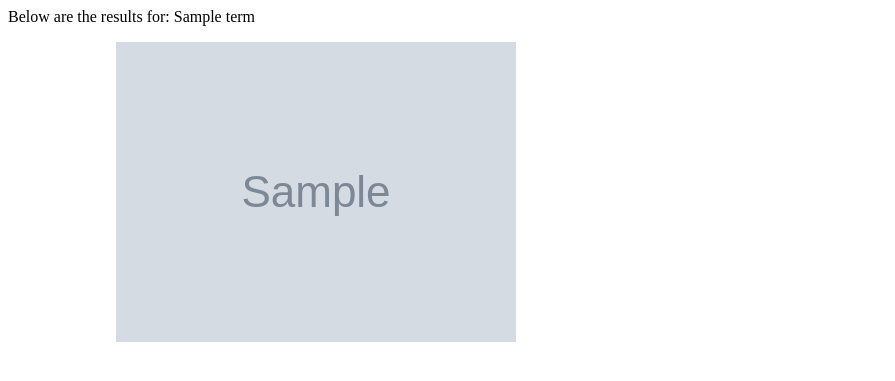
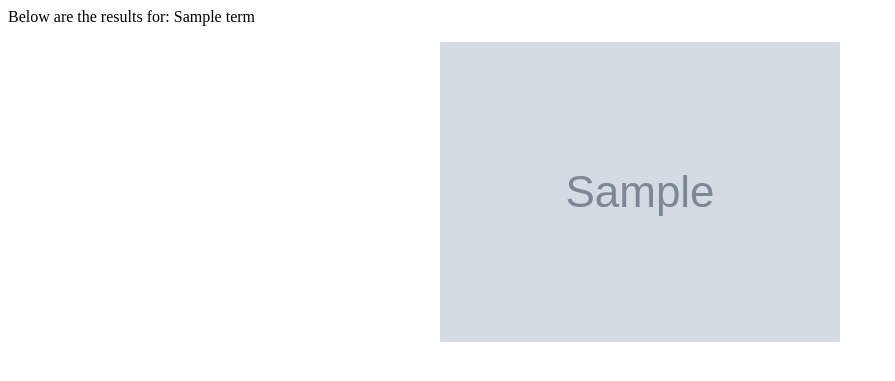
Before and after one commit to fako/fakoberkers, a Django app: template src/templatefiles/templates/double.html in a window 1280 px wide. Shown: the top 381 px of the page, without its empty margins (0-895 px from the left). Run offline with Django 3.2, Linux system fonts and the light colour scheme; the template is opened without the code that fills it: most values are stand-ins (such as "Sample title", 1, 10 or a date in 2020); grey boxes marked "Sample" are stand-in pictures.

Commit message:
Further styling of the results.

```diff
--- /dev/null
+++ b/src/fakoberkers/static/css/style.css
@@ -0,0 +1,10 @@
+.result-cell {
+    margin: 0 auto;
+    text-align: center;
+}
+.result-column {
+    border-left: 1px solid black;
+}
+.result-column:first-child {
+    border-left: none;
+}
--- a/src/fakoberkers/views.py
+++ b/src/fakoberkers/views.py
@@ -18,8 +18,11 @@ def home(request):
         gi = GoogleImage()
         gi.get(wt["translation"])
         results[wt["translation"]] = gi.results
+    # Calculate span
+    span = int(math.floor(12/len(results)))
 
     template_context = {
+        'span': span,
         'term': term,
         'results': results
     }
--- a/src/templatefiles/templates/base.html
+++ b/src/templatefiles/templates/base.html
@@ -3,6 +3,7 @@
 <head>
     <title>Results for: {{ term }}</title>
     <link href="{% static "css/bootstrap-responsive.css" %}" rel="stylesheet" />
+    <link href="{% static "css/style.css" %}" rel="stylesheet" />
 </head>
 
 <body>
--- a/src/templatefiles/templates/double.html
+++ b/src/templatefiles/templates/double.html
@@ -4,9 +4,9 @@
     <div class="container-fluid">
         <div class="row-fluid">
             {% for translation,images in results.iteritems %}
-                <div id="{{ translation }}" class="span10 offset1">
+                <div id="{{ translation }}" class="result-column span{{ span }}">
                     {% for image in images %}
-                        <a href="{{ image.contextLink }}"><img src="{{ image.thumbnailLink }}" /></a>
+                        <div class="result-cell"><a href="{{ image.contextLink }}"><img src="{{ image.thumbnailLink }}" /></a></div>
                     {% endfor %}
                 </div>
             {% empty %}
```
